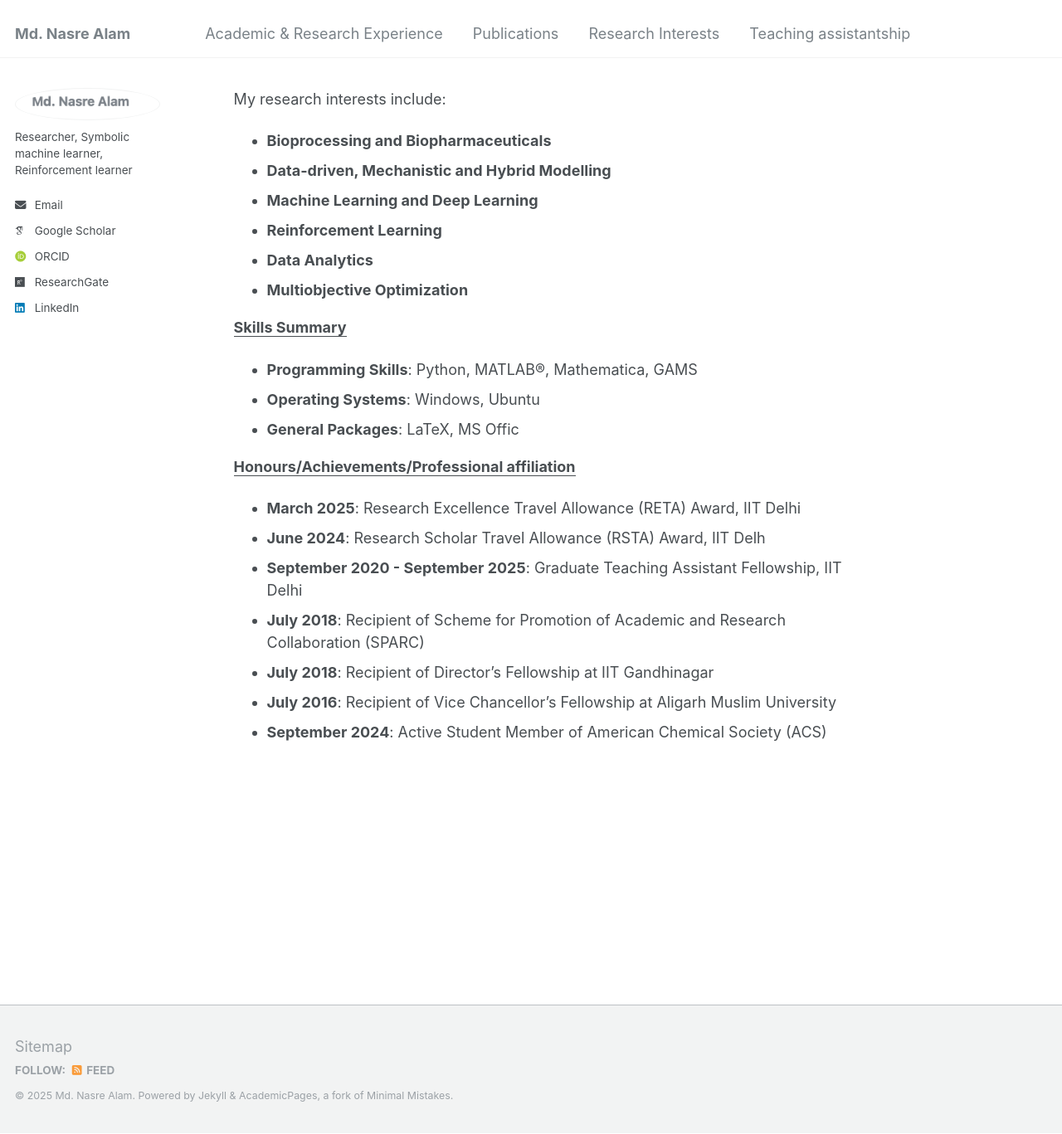
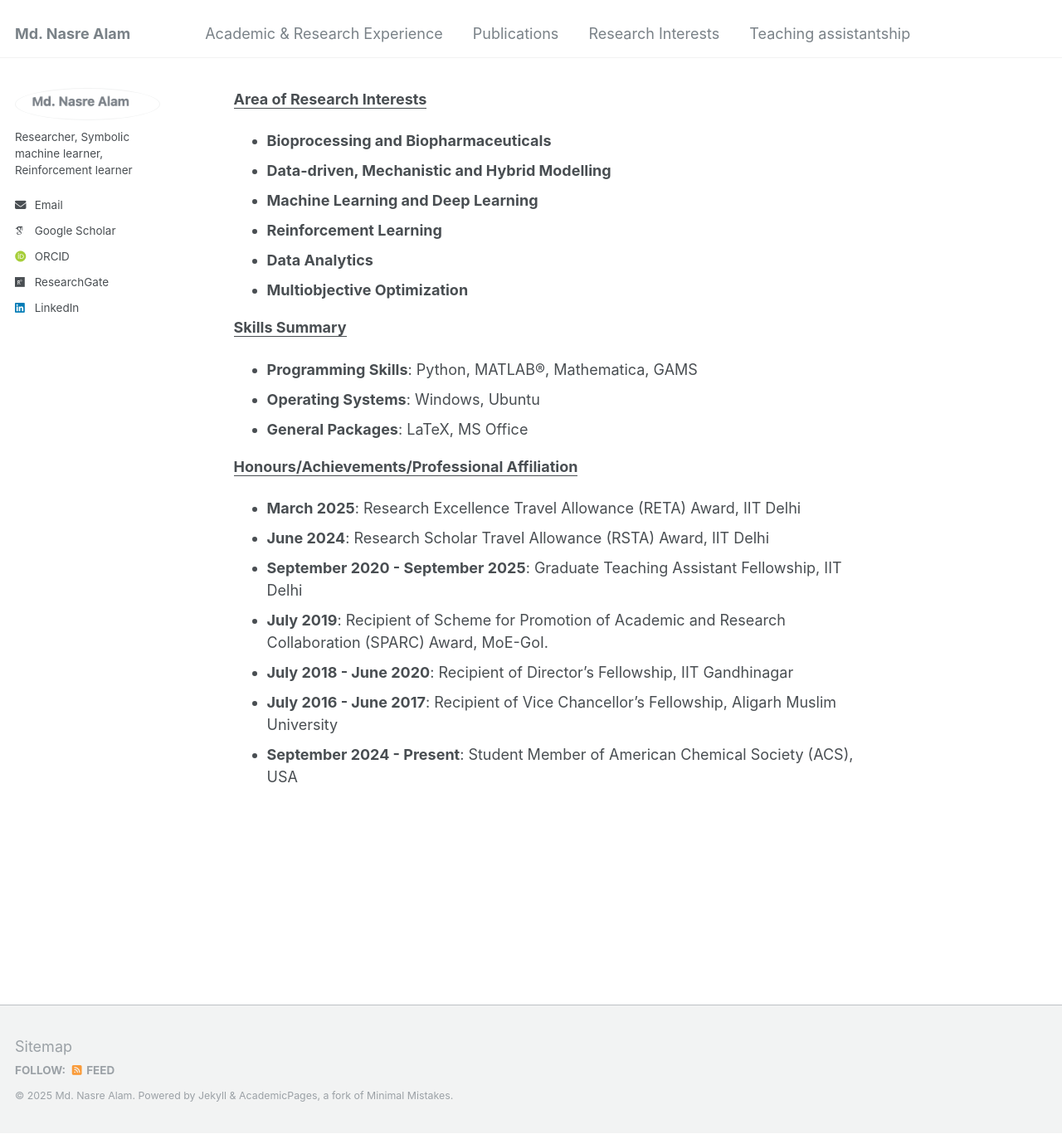
Before and after one commit to mdnasreiit/mdnasreiit.github.io, a Jekyll site: the page built from _pages/terms.md, in a window 1280 px wide and 1367 px high. Shown: the whole window at 83% size. Built offline with Jekyll 4.4.1, drawn with Linux system fonts in a browser that asks for light colours; some web fonts are replaced.

Commit message:
Update terms.md

```diff
--- a/_pages/terms.md
+++ b/_pages/terms.md
@@ -8,8 +8,8 @@ redirect_from:
 ---
 
 
-My research interests include:
 
+<ins>**Area of Research Interests**</ins>
 - **Bioprocessing and Biopharmaceuticals**
 - **Data-driven, Mechanistic and Hybrid Modelling**
 - **Machine Learning and Deep Learning**
@@ -21,16 +21,16 @@ My research interests include:
 <ins>**Skills Summary**</ins>
 - **Programming Skills**: Python, MATLAB®, Mathematica, GAMS
 - **Operating Systems**: Windows, Ubuntu
-- **General Packages**: LaTeX, MS Offic
+- **General Packages**: LaTeX, MS Office
 
 
-<ins>**Honours/Achievements/Professional affiliation**</ins>
+<ins>**Honours/Achievements/Professional Affiliation**</ins>
 
 
 - **March 2025**: Research Excellence Travel Allowance (RETA) Award, IIT Delhi
-- **June 2024**: Research Scholar Travel Allowance (RSTA) Award, IIT Delh
+- **June 2024**: Research Scholar Travel Allowance (RSTA) Award, IIT Delhi
 - **September 2020 - September 2025**: Graduate Teaching Assistant Fellowship, IIT Delhi
-- **July 2018**: Recipient of Scheme for Promotion of Academic and Research Collaboration (SPARC)
-- **July 2018**: Recipient of Director’s Fellowship at IIT Gandhinagar
-- **July 2016**: Recipient of Vice Chancellor’s Fellowship at Aligarh Muslim University
-- **September 2024**: Active Student Member of American Chemical Society (ACS)
+- **July 2019**: Recipient of Scheme for Promotion of Academic and Research Collaboration (SPARC) Award, MoE-GoI.
+- **July 2018 - June 2020**: Recipient of Director’s Fellowship, IIT Gandhinagar
+- **July 2016 - June 2017**: Recipient of Vice Chancellor’s Fellowship, Aligarh Muslim University
+- **September 2024 - Present**: Student Member of American Chemical Society (ACS), USA
```
